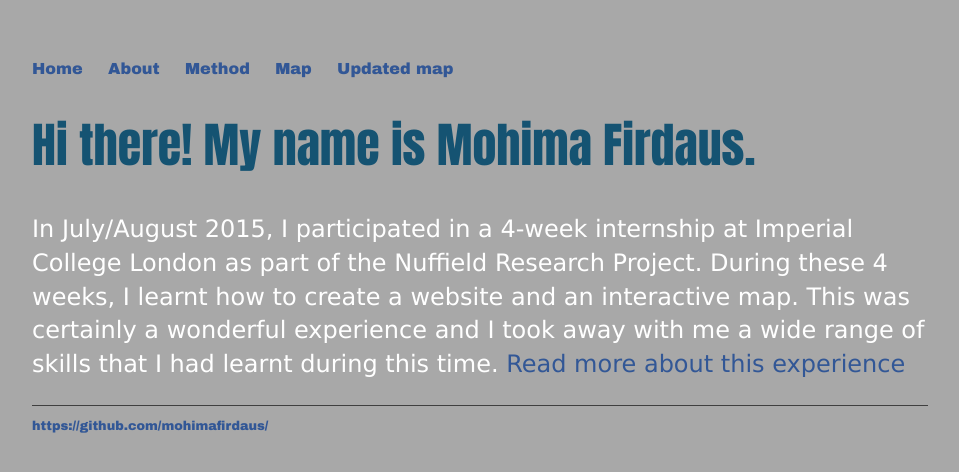
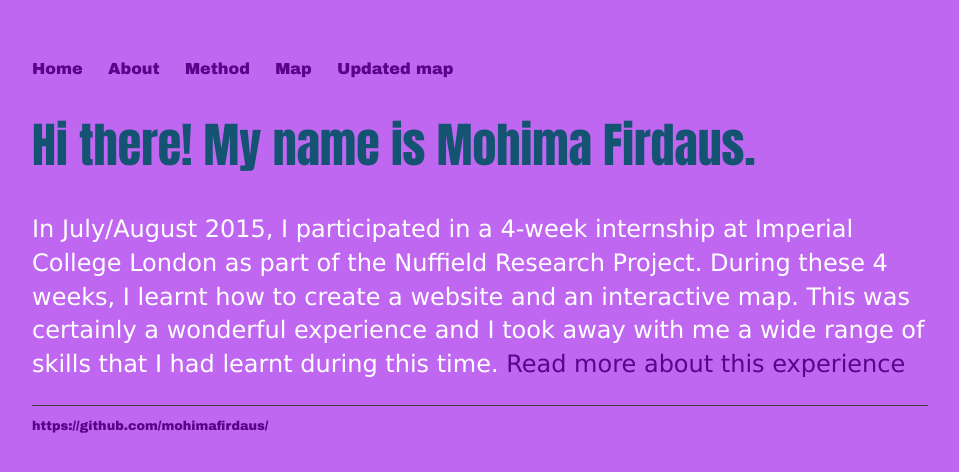
Before and after one commit to mohimafirdaus/mohimafirdaus.github.io, a Jekyll site: the page built from index.html, in a window 1280 px wide. Shown: the top 472 px of the page, without its empty margins (160-1119 px from the left). Built offline with Jekyll 4.4.1, drawn with Linux system fonts in a browser that asks for light colours.

Commit message:
Update main.css

```diff
--- a/css/main.css
+++ b/css/main.css
@@ -1,14 +1,14 @@
 body {
     margin: 60px auto;
     width: 70%;
-    background-color: #a8a8a8;
+    background-color: #c067f2;
 }
 nav ul, footer ul {
     font-family:'Arial black';
     padding: 0px;
     list-style: none;
     font-weight: bold;
-    color: #5d82c1;
+    color: #590489;
 }
 nav ul li, footer ul li {
     display: inline;
@@ -16,11 +16,11 @@ nav ul li, footer ul li {
 }
 a {
     text-decoration: none;
-    color: #325796;
+    color: #590489;
 }
 a:hover {
     text-decoration: bold;
-    color: #4a69bd;
+    color: #f43093;
 }
 h1 {
     font-size: 3em;
```
